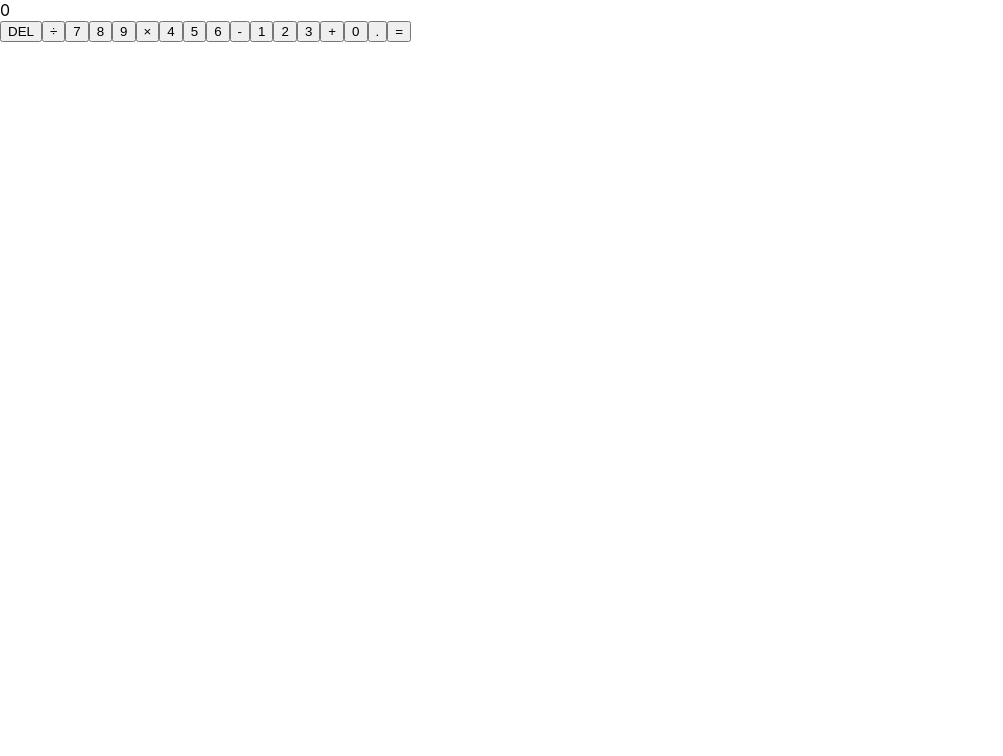
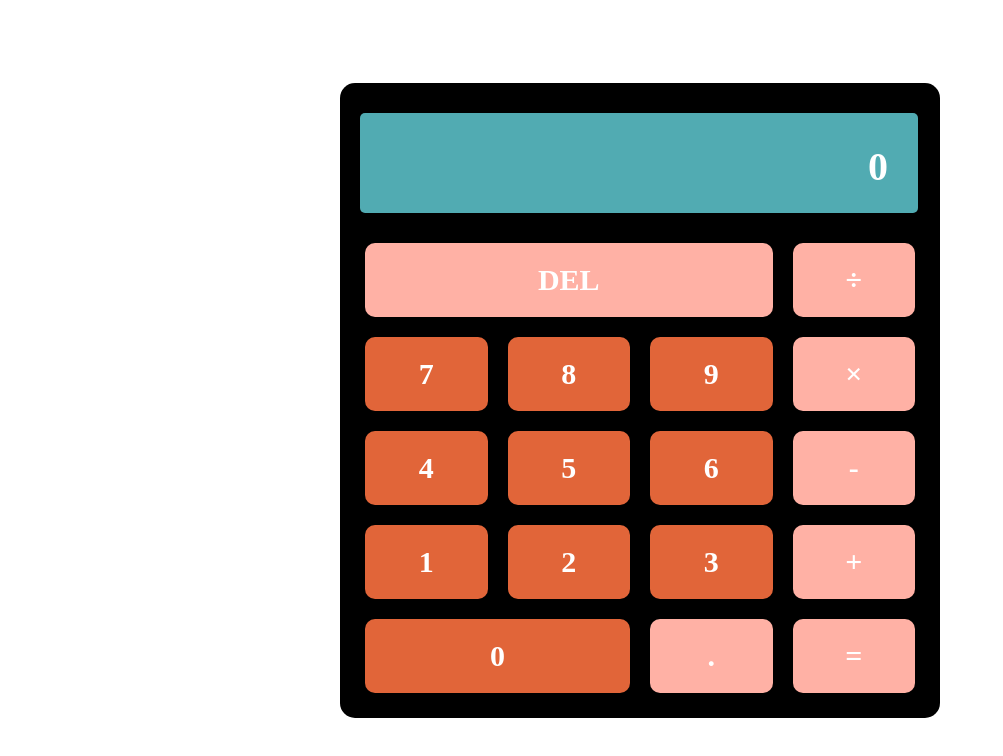
Before and after one commit to zaaiiin/React-calculator, a React (Create React App) app: page / in a window 1280 px wide. Shown: the top 756 px of the page, without its empty margins (0-1003 px from the left). Built offline with nearby package versions, Linux system fonts and the light colour scheme.

Commit message:
Adding styles

```diff
--- a/src/index.css
+++ b/src/index.css
@@ -1,13 +1,95 @@
-body {
+* {
+  font-family: "Quicksand";
+  color: black;
+  box-sizing: border-box;
   margin: 0;
-  font-family: -apple-system, BlinkMacSystemFont, 'Segoe UI', 'Roboto', 'Oxygen',
-    'Ubuntu', 'Cantarell', 'Fira Sans', 'Droid Sans', 'Helvetica Neue',
-    sans-serif;
-  -webkit-font-smoothing: antialiased;
-  -moz-osx-font-smoothing: grayscale;
+  padding: 0;
+  font-weight: 800;
 }
 
-code {
-  font-family: source-code-pro, Menlo, Monaco, Consolas, 'Courier New',
-    monospace;
+
+.App {
+  align-items: center;
+  justify-content: center;
+  min-height: 100vh;
+  display: flex;
 }
+
+.calculator {
+  background-color: black;
+  border-radius: 15px;
+  width: 100%;
+  max-width: 600px;
+  overflow: hidden;
+}
+
+.display {
+  text-align: right;
+  margin: 30px 40px 5px 20px;
+  width: 93%;
+  height: 100px;
+  background-color:#51abb2;
+  color: #fff;
+  font-size: 40px;
+  padding: 30px 30px;
+  border-radius: 5px;
+}
+
+button {
+  color: #fff;
+  font-size: 30px;
+  cursor: pointer;
+  transition: 0.4s;
+  border: none;
+  border-radius: 10px;
+  padding: 20px;
+  margin: 5px;
+}
+
+.allButtons {
+  display: grid;
+
+  grid-template-columns: repeat(4, 1fr);
+  grid-template-rows: repeat(5, 1fr);
+  grid-column-gap: 10px;
+  grid-row-gap: 10px;;
+  padding: 20px;
+}
+
+/*can also be written as grid-template: repeat(5, 1fr) / repeat(4, 1fr); */
+
+
+.button:hover {
+  opacity: 0.9;
+}
+
+.deleteButton {
+  background-color: #ffb1a5;
+  grid-column: span 3;
+}
+
+
+.operators {
+  background-color: #ffb1a5;
+}
+
+.digits {
+  background-color: #e16539;
+}
+
+.zero {
+  background-color: #e16539;
+  grid-column: span 2;
+}
+
+.equalSign {
+  background-color: #ffb1a5;;
+}
+
+.equalSign {
+  background-color: #ffb1a5;;
+}
+
+.dotSign {
+  background-color: #ffb1a5;;
+}
```
